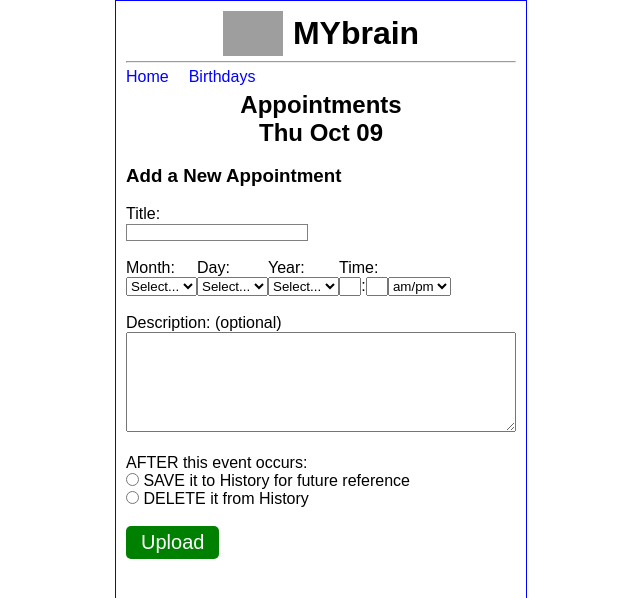
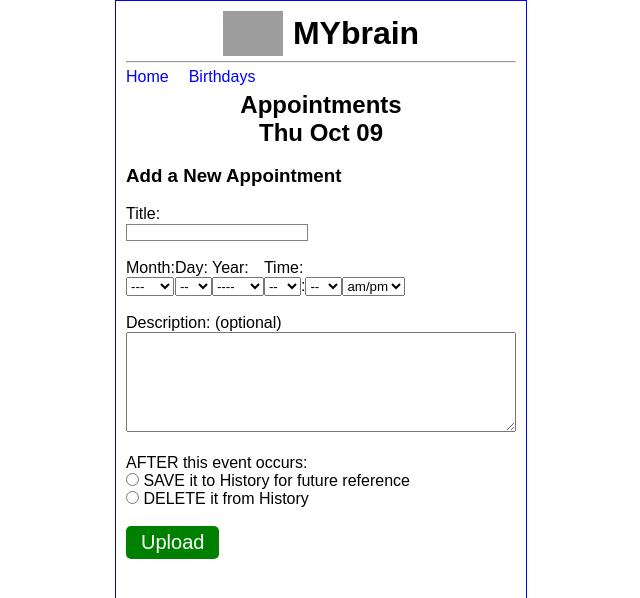
Before and after one commit to DanielAlvarez2/mybrain, a React (Vite) app in the folder frontend/: page /appointments in a window 1280 px wide. Shown: the top 598 px of the page, without its empty margins (319-959 px from the left). Built offline with nearby package versions, Linux system fonts and the light colour scheme; grey boxes are pictures that could not be loaded.

Commit message:
change hour and minute inputs to <select> in Appointments.jsx

```diff
--- a/frontend/src/Appointments.jsx
+++ b/frontend/src/Appointments.jsx
@@ -20,6 +20,7 @@ async function createNewAppointment(formData){
                                                     day:formData.get('day'),
                                                     hour:formData.get('hour'),
                                                     minute:formData.get('minute'),
+                                                    ampm:formData.get('ampm'),
                                                     keep:formData.get('keep')
         })})
         .then(alert('Appointment Created'))
@@ -64,7 +65,7 @@ async function createNewAppointment(formData){
                     <label>
                         Month:<br/>
                         <select name='month' required defaultValue=''>
-                            <option value='' disabled>Select...</option>
+                            <option value='' disabled>---</option>
                             <option>Jan</option>
                             <option>Feb</option>
                             <option>Mar</option>
@@ -83,7 +84,7 @@ async function createNewAppointment(formData){
                     <label>
                         Day:<br/>
                         <select name='day' required defaultValue=''>
-                            <option value='' disabled>Select...</option>
+                            <option value='' disabled>--</option>
                             <option>1</option>
                             <option>2</option>
                             <option>3</option>
@@ -121,7 +122,7 @@ async function createNewAppointment(formData){
                     <label>
                         Year:<br/>
                         <select name='year' required defaultValue=''>
-                            <option value='' disabled>Select...</option>
+                            <option value='' disabled>----</option>
                             <option>{Date().slice(11,15)}</option>
                             <option>{Number(Date().slice(11,15))+1}</option>
                         </select>
@@ -129,19 +130,85 @@ async function createNewAppointment(formData){
 
                     <label>
                         Time:<br/>
-                        <input  type='text'
-                                name='hour'
-                                size='1'
-                                required
-                                maxLength={2}
-                                style={{textAlign:'right',width:'3ch'}} />
+                        <select name='hour' required defaultValue='' >
+                            <option value='' disabled>--</option>
+                            <option>1</option>
+                            <option>2</option>
+                            <option>3</option>
+                            <option>4</option>
+                            <option>5</option>
+                            <option>6</option>
+                            <option>7</option>
+                            <option>8</option>
+                            <option>9</option>
+                            <option>10</option>
+                            <option>11</option>
+                            <option>12</option>
+                        </select>
                         :
-                        <input  type='text'
-                                name='minute'
-                                maxLength={2}
-                                required
-                                style={{textAlign:'left',width:'3ch'}}
-                                size='1' />
+                        <select name='minute' required defaultValue=''>
+                            <option value='' disabled>--</option>
+                            <option>00</option>
+                            <option>01</option>
+                            <option>02</option>
+                            <option>03</option>
+                            <option>04</option>
+                            <option>05</option>
+                            <option>06</option>
+                            <option>07</option>
+                            <option>08</option>
+                            <option>09</option>
+                            <option>10</option>
+                            <option>11</option>
+                            <option>12</option>
+                            <option>13</option>
+                            <option>14</option>
+                            <option>15</option>
+                            <option>16</option>
+                            <option>17</option>
+                            <option>18</option>
+                            <option>19</option>
+                            <option>20</option>
+                            <option>21</option>
+                            <option>22</option>
+                            <option>23</option>
+                            <option>24</option>
+                            <option>25</option>
+                            <option>26</option>
+                            <option>27</option>
+                            <option>28</option>
+                            <option>29</option>
+                            <option>30</option>
+                            <option>31</option>
+                            <option>32</option>
+                            <option>33</option>
+                            <option>34</option>
+                            <option>35</option>
+                            <option>36</option>
+                            <option>37</option>
+                            <option>38</option>
+                            <option>39</option>
+                            <option>40</option>
+                            <option>41</option>
+                            <option>42</option>
+                            <option>43</option>
+                            <option>44</option>
+                            <option>45</option>
+                            <option>46</option>
+                            <option>47</option>
+                            <option>48</option>
+                            <option>49</option>
+                            <option>50</option>
+                            <option>51</option>
+                            <option>52</option>
+                            <option>53</option>
+                            <option>54</option>
+                            <option>55</option>
+                            <option>56</option>
+                            <option>57</option>
+                            <option>58</option>
+                            <option>59</option>
+                        </select>
                     </label>
 
                     <div><br/>
```
